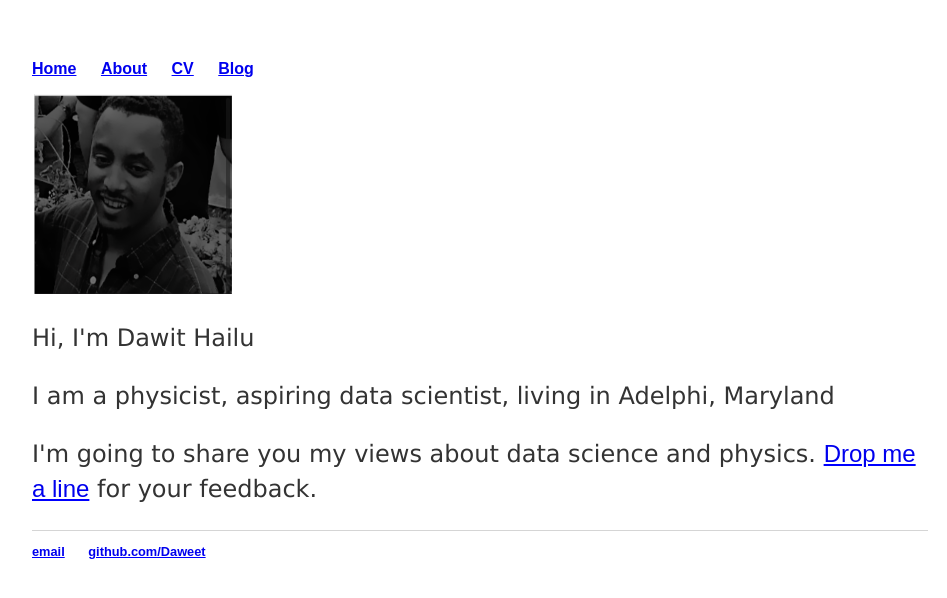
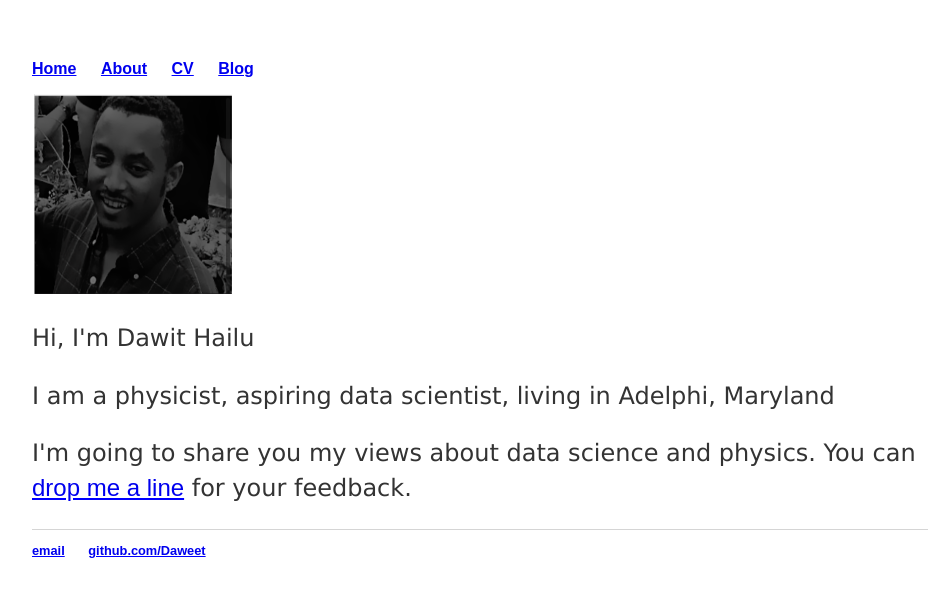
Before and after one commit to Daweet/Daweet.github.io, a Jekyll site: the page built from index.html, in a window 1280 px wide. Shown: the top 598 px of the page, without its empty margins (160-1107 px from the left). Built offline with Jekyll 4.4.1, drawn with Linux system fonts in a browser that asks for light colours.

Commit message:
Update index.html

```diff
--- a/index.html
+++ b/index.html
@@ -9,14 +9,14 @@
 <!-- <div class="jumbotron"> -->
 <div class="row marketing">
 	<div class="col-sm-4">
-	<img  class="img-circle avatar" alt="Dawit Hailu" src="img/MePhoto.png" width="200" height="200">
+	<img  class="img-circle avatar" alt="Dawit Hiluf Hailu" src="img/MePhoto.png" width="200" height="200">
 	</div>
 	<div itemscope itemtype="http://data-vocabulary.org/Person" class="col-sm-8">
 	<p class="lead" style="font-family:verdana;">Hi, I'm <span itemprop="name">Dawit Hailu</span></p>
 	<p style="font-family:verdana;">I am a <span itemprop="title">physicist</span>, <span itemprop="title">aspiring data scientist</span>, living in <span itemprop="address" itemscope
     itemtype="http://data-vocabulary.org/Address"> <span itemprop="locality">Adelphi</span>, <span itemprop="region">Maryland</span></p>
 
-	<p style="font-family:verdana;">I'm going to share you my views about data science and physics.  <a href="contact">Drop me a line</a> for your feedback.</p>
+	<p style="font-family:verdana;">I'm going to share you my views about data science and physics. You can <a href="contact">drop me a line</a> for your feedback.</p>
 	</div>
 </div>
 <!-- </div> -->
```
